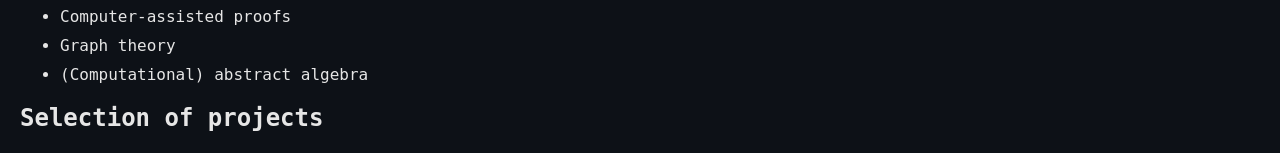
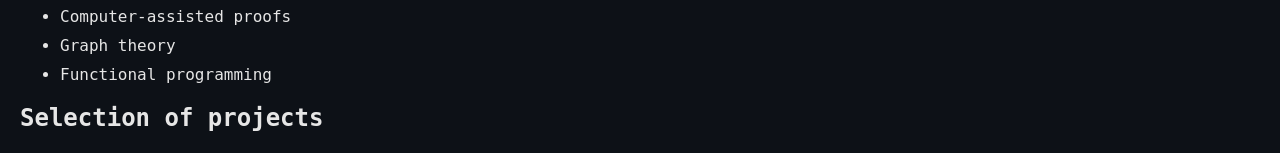
Before and after one commit to mell-o-tron/mell-o-tron.github.io, a plain HTML site: page index.html in a window 1280 px wide. Shown: the part 241-394 px from the top of the page. Drawn offline with nearby package versions, Linux system fonts and the light colour scheme.

Commit message:
interests

```diff
--- a/index.html
+++ b/index.html
@@ -48,7 +48,7 @@ I'm still trying to figure out my precise academic niche, but for now my main in
   <li>Visualization of pretty maths, through illustrations (TikZ), animations (I'm learning Manim) and interactive visualizations (mostly PyGame) </li>
   <li>Computer-assisted proofs</li>
   <li>Graph theory</li>
-  <li>(Computational) abstract algebra</li>
+  <li>Functional programming</li>
 </ul>
 
 
```
